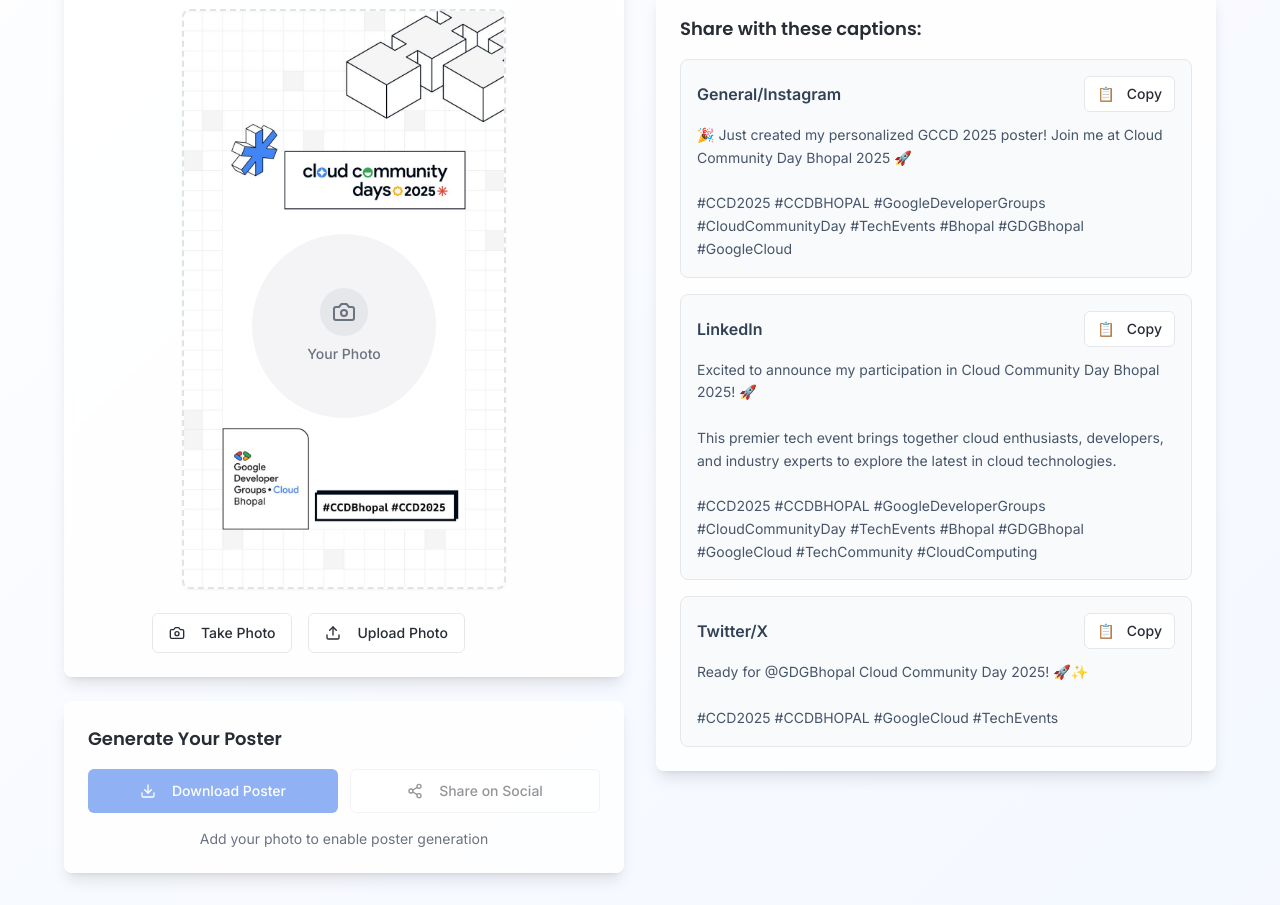
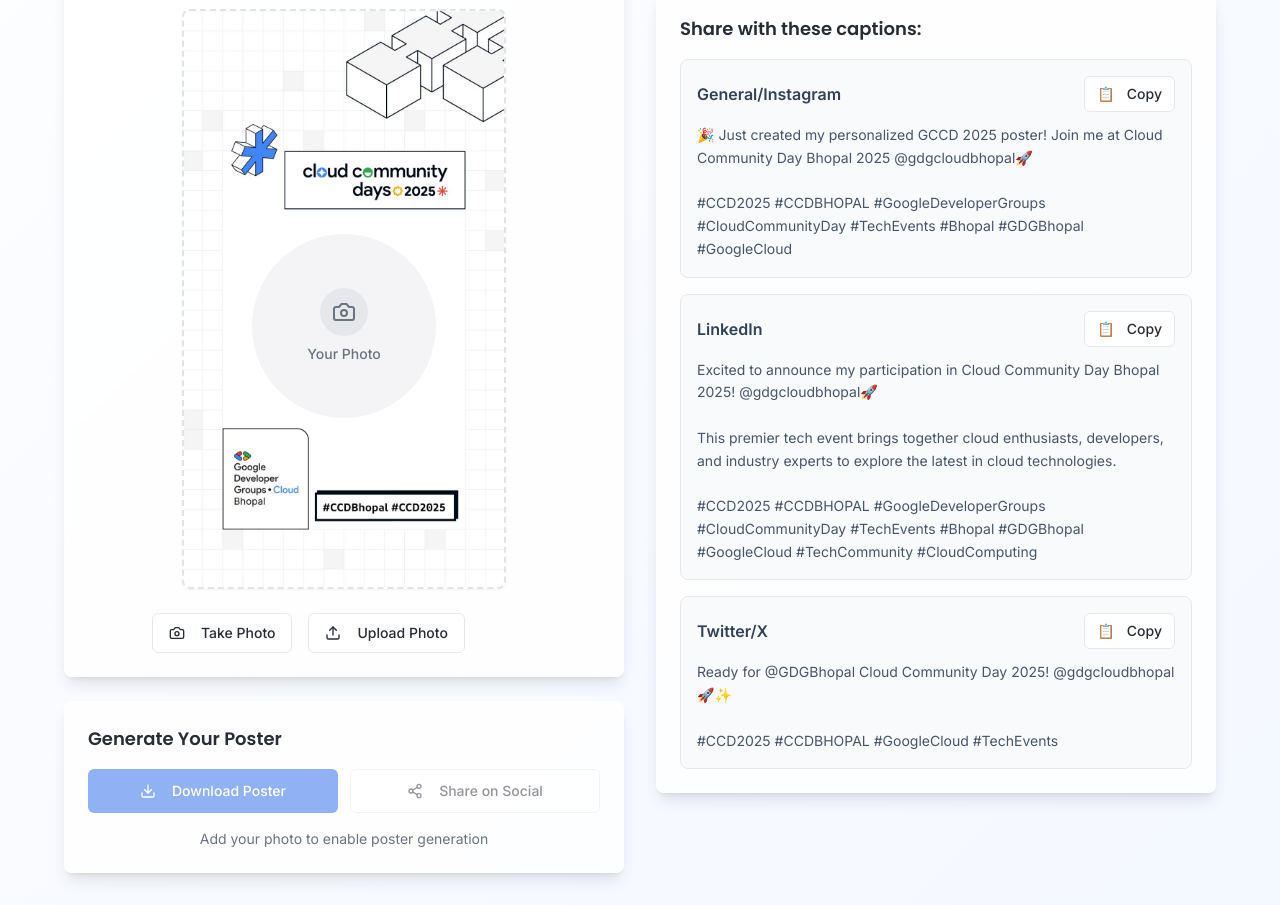
Before and after one commit to ethicaladitya/swadeshi-poster-creator, a React (Vite) app: page / in a window 1280 px wide. Shown: the part 340-1245 px from the top of the page. Built offline with nearby package versions, Linux system fonts and the light colour scheme.

Commit message:
Update Index.tsx

```diff
--- a/src/pages/Index.tsx
+++ b/src/pages/Index.tsx
@@ -262,7 +262,7 @@ const Index = () => {
                         variant="outline"
                         size="sm"
                         onClick={() => {
-                          navigator.clipboard.writeText("🎉 Just created my personalized GCCD 2025 poster! Join me at Cloud Community Day Bhopal 2025 🚀\n\n#CCD2025 #CCDBHOPAL #GoogleDeveloperGroups #CloudCommunityDay #TechEvents #Bhopal #GDGBhopal #GoogleCloud");
+                          navigator.clipboard.writeText("🎉 Just created my personalized GCCD 2025 poster! Join me at Cloud Community Day Bhopal 2025 @gdgcloudbhopal🚀\n\n#CCD2025 #CCDBHOPAL #GoogleDeveloperGroups #CloudCommunityDay #TechEvents #Bhopal #GDGBhopal #GoogleCloud");
                           toast({
                             title: "Copied!",
                             description: "Caption copied to clipboard",
@@ -275,7 +275,7 @@ const Index = () => {
                       </Button>
                     </div>
                     <p className="text-sm text-slate-600 leading-relaxed">
-                      🎉 Just created my personalized GCCD 2025 poster! Join me at Cloud Community Day Bhopal 2025 🚀
+                      🎉 Just created my personalized GCCD 2025 poster! Join me at Cloud Community Day Bhopal 2025 @gdgcloudbhopal🚀
                       <br /><br />
                       #CCD2025 #CCDBHOPAL #GoogleDeveloperGroups #CloudCommunityDay #TechEvents #Bhopal #GDGBhopal #GoogleCloud
                     </p>
@@ -288,7 +288,7 @@ const Index = () => {
                         variant="outline"
                         size="sm"
                         onClick={() => {
-                          navigator.clipboard.writeText("Excited to announce my participation in Cloud Community Day Bhopal 2025! 🚀\n\nThis premier tech event brings together cloud enthusiasts, developers, and industry experts to explore the latest in cloud technologies.\n\n#CCD2025 #CCDBHOPAL #GoogleDeveloperGroups #CloudCommunityDay #TechEvents #Bhopal #GDGBhopal #GoogleCloud #TechCommunity #CloudComputing");
+                          navigator.clipboard.writeText("Excited to announce my participation in Cloud Community Day Bhopal 2025! @gdgcloudbhopal🚀\n\nThis premier tech event brings together cloud enthusiasts, developers, and industry experts to explore the latest in cloud technologies.\n\n#CCD2025 #CCDBHOPAL #GoogleDeveloperGroups #CloudCommunityDay #TechEvents #Bhopal #GDGBhopal #GoogleCloud #TechCommunity #CloudComputing");
                           toast({
                             title: "Copied!",
                             description: "LinkedIn caption copied to clipboard",
@@ -301,7 +301,7 @@ const Index = () => {
                       </Button>
                     </div>
                     <p className="text-sm text-slate-600 leading-relaxed">
-                      Excited to announce my participation in Cloud Community Day Bhopal 2025! 🚀
+                      Excited to announce my participation in Cloud Community Day Bhopal 2025! @gdgcloudbhopal🚀
                       <br /><br />
                       This premier tech event brings together cloud enthusiasts, developers, and industry experts to explore the latest in cloud technologies.
                       <br /><br />
@@ -316,7 +316,7 @@ const Index = () => {
                         variant="outline"
                         size="sm"
                         onClick={() => {
-                          navigator.clipboard.writeText("Ready for @GDGBhopal Cloud Community Day 2025! 🚀✨\n\n#CCD2025 #CCDBHOPAL #GoogleCloud #TechEvents");
+                          navigator.clipboard.writeText("Ready for @GDGBhopal Cloud Community Day 2025! @gdgcloudbhopal🚀✨\n\n#CCD2025 #CCDBHOPAL #GoogleCloud #TechEvents");
                           toast({
                             title: "Copied!",
                             description: "Twitter caption copied to clipboard",
@@ -329,7 +329,7 @@ const Index = () => {
                       </Button>
                     </div>
                     <p className="text-sm text-slate-600 leading-relaxed">
-                      Ready for @GDGBhopal Cloud Community Day 2025! 🚀✨
+                      Ready for @GDGBhopal Cloud Community Day 2025! @gdgcloudbhopal🚀✨
                       <br /><br />
                       #CCD2025 #CCDBHOPAL #GoogleCloud #TechEvents
                     </p>
```
